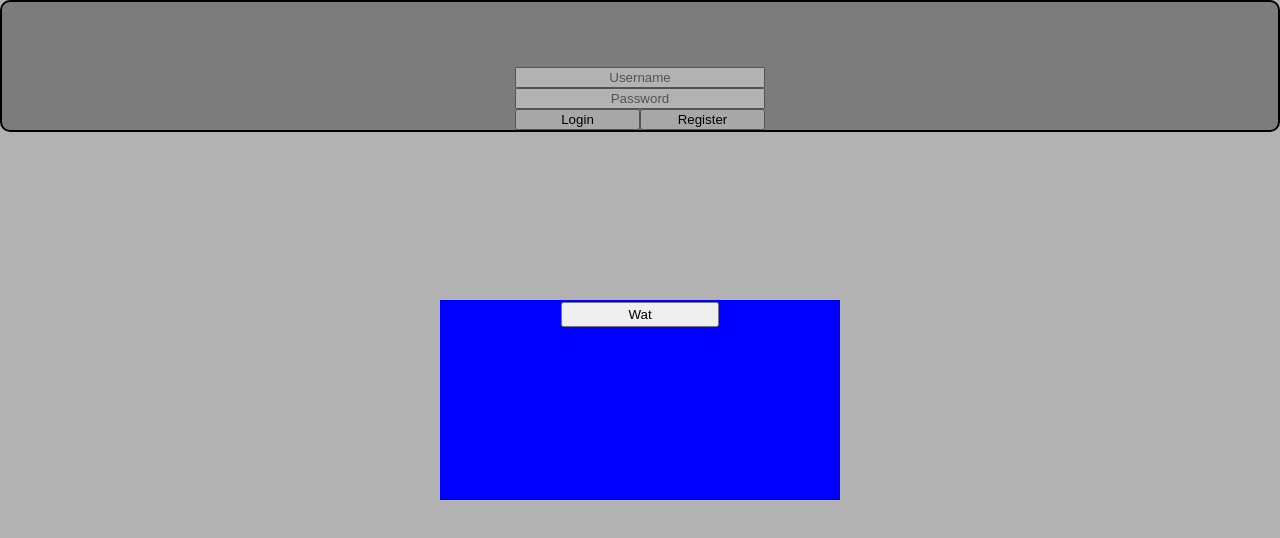
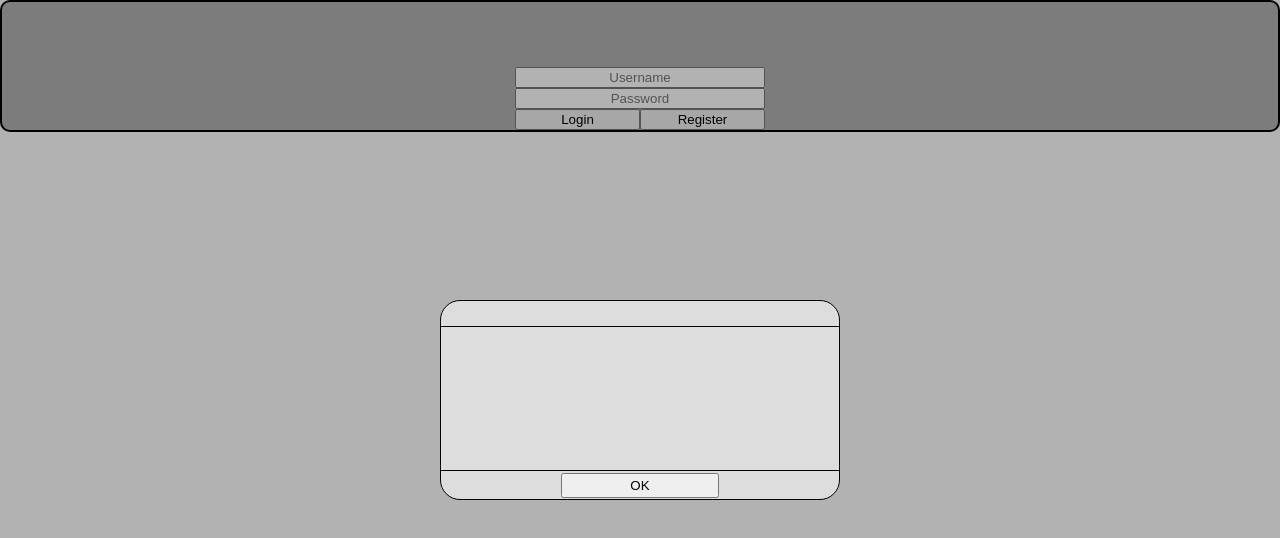
Before and after one commit to axel669/Chattr-Server, a website: page content/index.htm in a window 1280 px wide. Drawn offline with Linux system fonts and the light colour scheme.

Commit message:
more progress

```diff
--- a/content/iboxxy.css
+++ b/content/iboxxy.css
@@ -18,12 +18,16 @@
 	height:200px;
 	margin-left:-200px;
 	margin-top:-100px;
-	background-color:blue;
+	background-color:#DDD;
+	border-radius:20px;
+	border:1px solid black;
+	overflow:hidden;
 }
 
 .iboxxy-title-wrapper
 {
-
+	height:25px;
+	text-align:center;
 }
 
 .iboxxy-button-wrapper
@@ -35,6 +39,15 @@
 	padding:2px;
 }
 
+.iboxxy-content-wrapper
+{
+	overflow:auto;
+	width:100%;
+	height:145px;
+	border-top:1px solid black;
+	border-bottom:1px solid black;
+}
+
 .iboxxy-button
 {
 	height:25px;
--- a/content/js/iboxxy.js
+++ b/content/js/iboxxy.js
@@ -10,16 +10,23 @@ function createElem(tag,cn)
 
 function showAlert(msg)
 {
+	contentWrapper.innerHTML=msg;
 }
 
 var overlay=createElem("div","iboxxy-overlay");
 var displayWrapper=createElem("div","iboxxy-display-wrapper");
 
-var titleWrapper=createElem("div");
+var titleWrapper=createElem("div","iboxxy-title-wrapper");
 var contentWrapper=createElem("div","iboxxy-content-wrapper");
 var buttonWrapper=createElem("div","iboxxy-button-wrapper");
 
-buttonWrapper.innerHTML="<button class='iboxxy-button'>Wat</button>";
+var okButton=createElem("button","iboxxy-button");
+okButton.addEventListener("click",function(evt){
+	console.log("WAT");
+},false);
+okButton.innerHTML="OK";
+
+buttonWrapper.appendChild(okButton);
 
 displayWrapper.appendChild(titleWrapper);
 displayWrapper.appendChild(contentWrapper);
```
